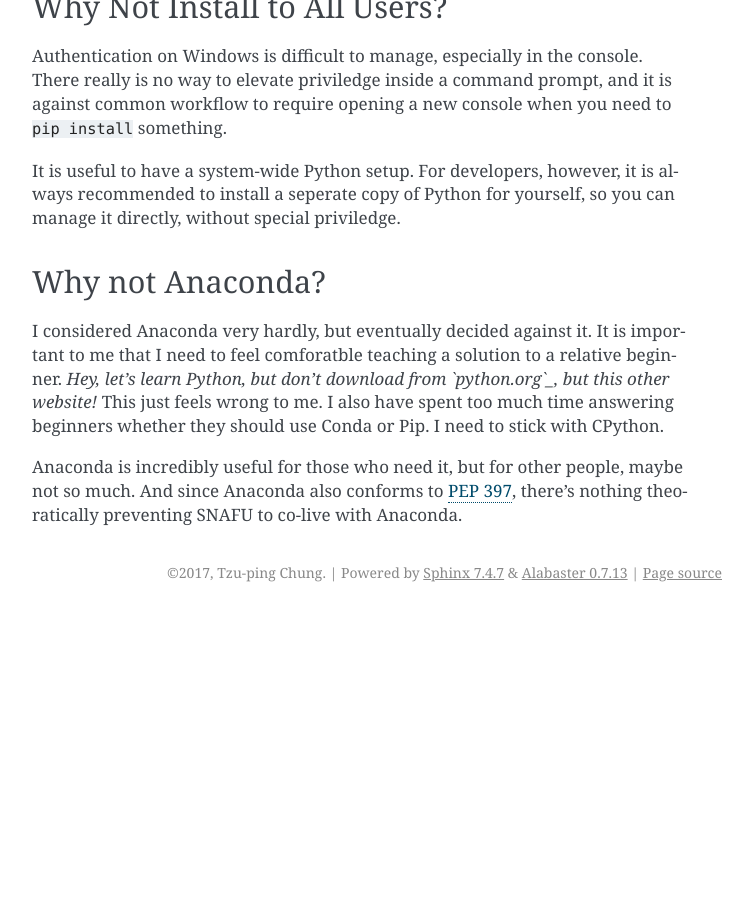
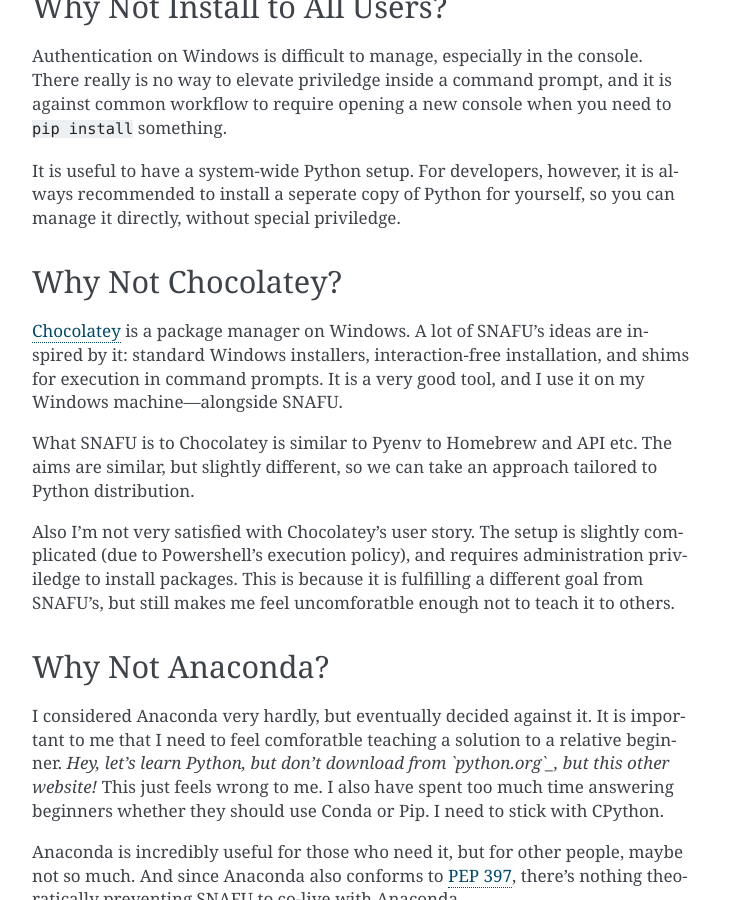
Before and after one commit to uranusjr/snafu, a Sphinx documentation site: the page built from docs/source/explain.rst, in a window 1280 px wide and 900 px high, scrolled down 1432 px. Shown: the whole window, without its empty margins (388-1141 px from the left). Built offline with Sphinx 7.4.7, drawn with Linux system fonts in a browser that asks for light colours; before the commit the page ends 2044 px from its top, so only the background shows below that.

Commit message:
Add note for Chocolatey

```diff
--- a/docs/source/explain.rst
+++ b/docs/source/explain.rst
@@ -81,7 +81,28 @@
 is always recommended to install a seperate copy of Python for yourself, so
 you can manage it directly, without special priviledge.
 
-Why not Anaconda?
+Why Not Chocolatey?
+===================
+
+Chocolatey_ is a package manager on Windows. A lot of SNAFU’s ideas are
+inspired by it: standard Windows installers, interaction-free installation,
+and shims for execution in command prompts. It is a very good tool, and I use
+it on my Windows machine—alongside SNAFU.
+
+.. _Chocolatey: https://chocolatey.org
+
+What SNAFU is to Chocolatey is similar to Pyenv to Homebrew and API etc. The
+aims are similar, but slightly different, so we can take an approach tailored
+to Python distribution.
+
+Also I’m not very satisfied with Chocolatey’s user story. The setup is slightly
+complicated (due to Powershell’s execution policy), and requires administration
+priviledge to install packages. This is because it is fulfilling a different
+goal from SNAFU’s, but still makes me feel uncomforatble enough not to teach
+it to others.
+
+
+Why Not Anaconda?
 =================
 
 I considered Anaconda very hardly, but eventually decided against it. It is
```
